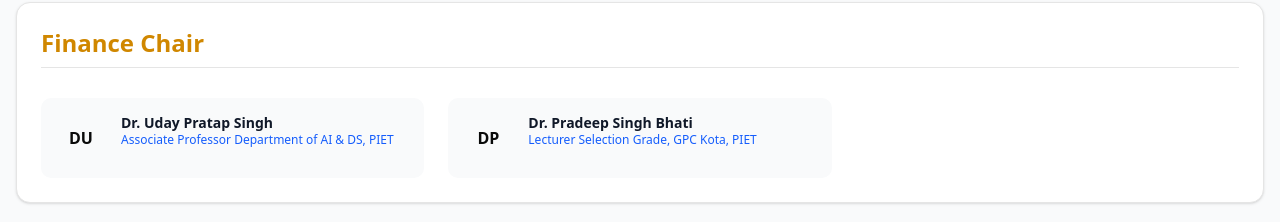
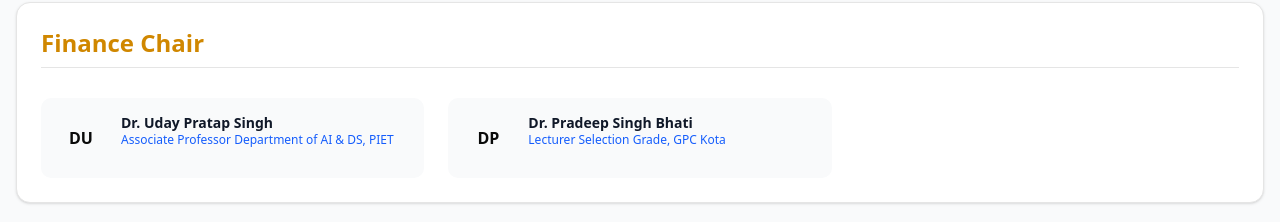
Before and after one commit to nerkoux/icracs-2026, a Next.js app: page /committee in a window 1280 px wide. Shown: the part 3580-3802 px from the top of the page. Built offline with nearby package versions, Linux system fonts and the light colour scheme.

Commit message:
removed piet punctuation.

```diff
--- a/src/app/committee/page.tsx
+++ b/src/app/committee/page.tsx
@@ -266,7 +266,7 @@ const committeeData = {
     },
     {
       name: "Dr. Pradeep Singh Bhati",
-      title: "Lecturer Selection Grade, GPC Kota, PIET",
+      title: "Lecturer Selection Grade, GPC Kota",
       affiliation: ""
     }
   ],
```
